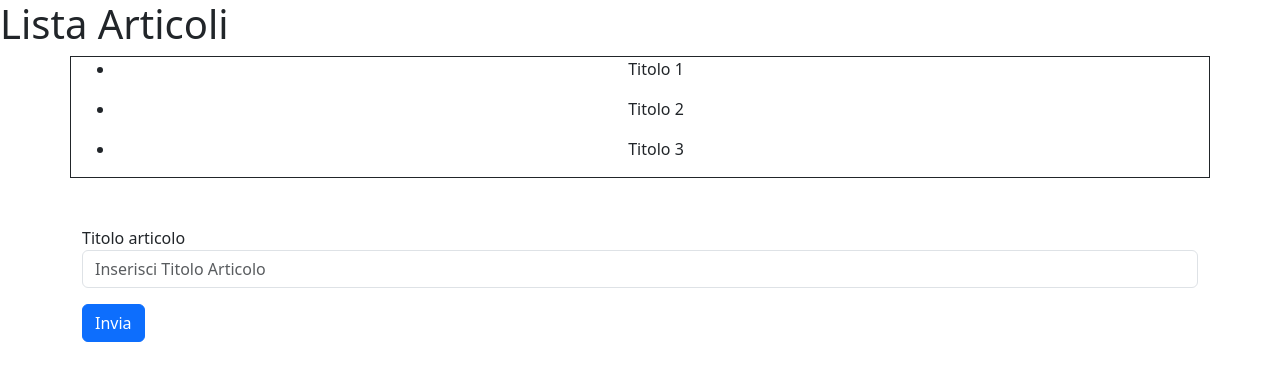
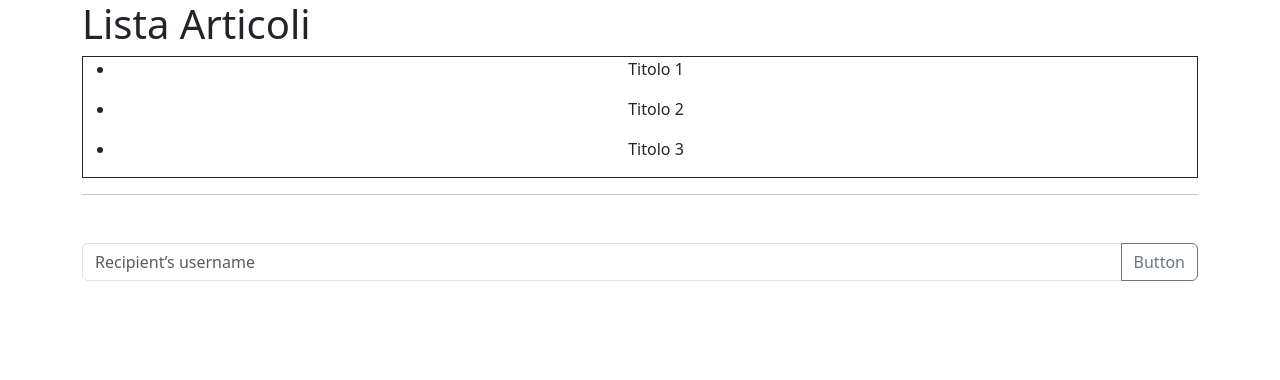
Before and after one commit to gabriele-chiocca/react-form, a React (Vite) app: page / in a window 1280 px wide. Shown: the top 380 px of the page. Built offline with nearby package versions, Linux system fonts and the light colour scheme.

Commit message:
input from bootstrap

```diff
--- a/src/App.jsx
+++ b/src/App.jsx
@@ -8,8 +8,9 @@ console.log(articles);
 export default function App() {
   return (
     <>
+      <div className="container">
         <h1>Lista Articoli</h1>
-      <div className="container text-center bg-white border border-dark ">
+        <div className=" text-center bg-white border border-dark ">
           {articles.map((article, index) => {
             return (
               <ul>
@@ -18,23 +19,25 @@ export default function App() {
             );
           })}
         </div>
+        <hr />
+      </div>
 
       <div className="container mt-5">
-        <form action="" className="form-inline">
-          <div className="form-group">
-            <label className="sr-only" htmlFor="InputTitle">
-              Titolo articolo
-            </label>
+        <form action="" className="">
+          <div class="input-group mb-3">
             <input
               type="text"
               className="form-control"
-              id="exampleTitle"
-              placeholder="Inserisci Titolo Articolo"
+              placeholder="Recipient’s username"
+              aria-label="Recipient’s username"
+              aria-describedby="button-addon2"
             />
-          </div>
-          <div className="form-group mt-3">
-            <button type="submit" className="btn btn-primary">
-              Invia
+            <button
+              className="btn btn-outline-secondary"
+              type="button"
+              id="button-addon2"
+            >
+              Button
             </button>
           </div>
         </form>
```
Lines whose indentation alone changed are shown as unchanged.
